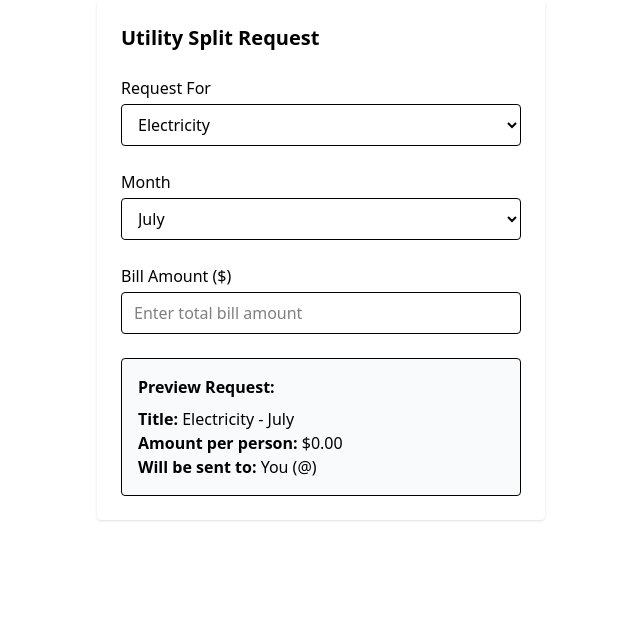
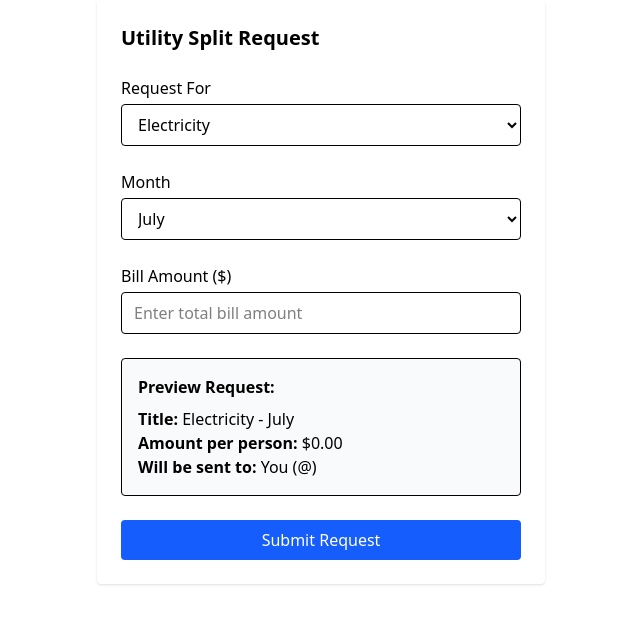
Before and after one commit to danglorioso/venmo-splitter, a React (Vite) app: page / in a window 1280 px wide. Shown: the top 624 px of the page, without its empty margins (319-959 px from the left). Built offline with nearby package versions, Linux system fonts and the light colour scheme.

Commit message:
Adding submit button

```diff
--- a/src/App.tsx
+++ b/src/App.tsx
@@ -96,6 +96,12 @@
       </div>
 
       {/* TODO: Add submission logic */}
+      <button
+        className="w-full bg-blue-600 text-white py-2 rounded hover:bg-blue-700 transition"
+        onClick={() => alert("Submission logic not implemented yet.")}
+      >
+        Submit Request
+      </button>
     </div>
   );
 }
```
